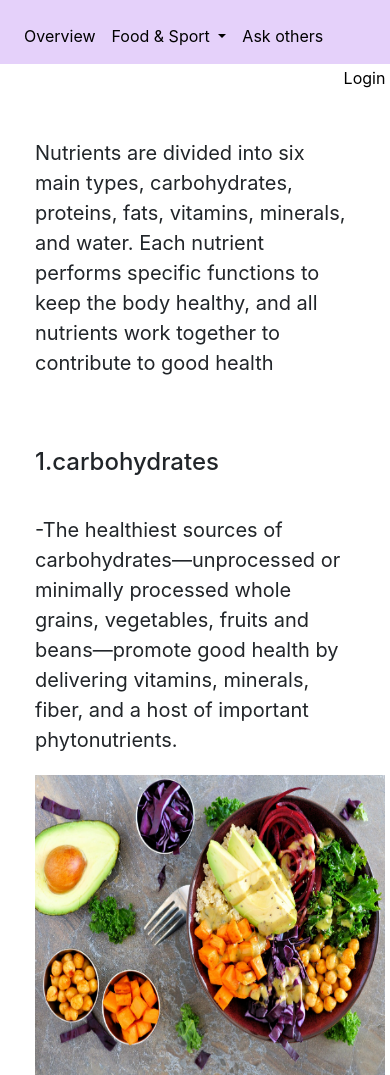
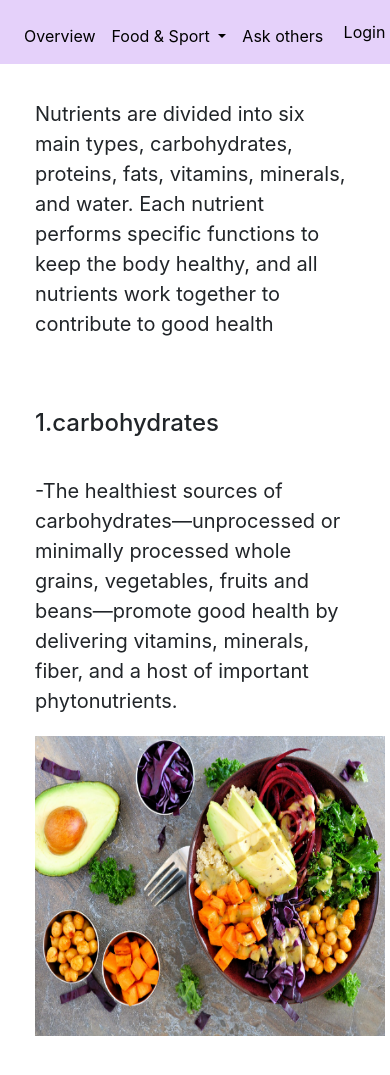
Before and after one commit to rahafhimmo/BH, a website: page food&cal.html in a window 390 px wide. Shown: the top 1075 px of the page. Drawn offline with nearby package versions, Linux system fonts and the light colour scheme.

Commit message:
Update food&cal.html

```diff
--- a/food&cal.html
+++ b/food&cal.html
@@ -83,17 +83,17 @@ margin-left: auto;
   }
 }
   @media(max-width:500px){
-
   .lout{
     position: absolute;
-    top: 90%;
+    /* top: 90%; */
     left:84%;
 
   }
 
-.nut_p  {
-    margin-top: 10%;
-  }
+  .nut_p,.pro,.carbo,.unhealthc,.fat,.vitamin,.minerals,.water,.wp,.tips{
+{
+  width: 50%;
+}
 }
 </style>
   <body>
```
